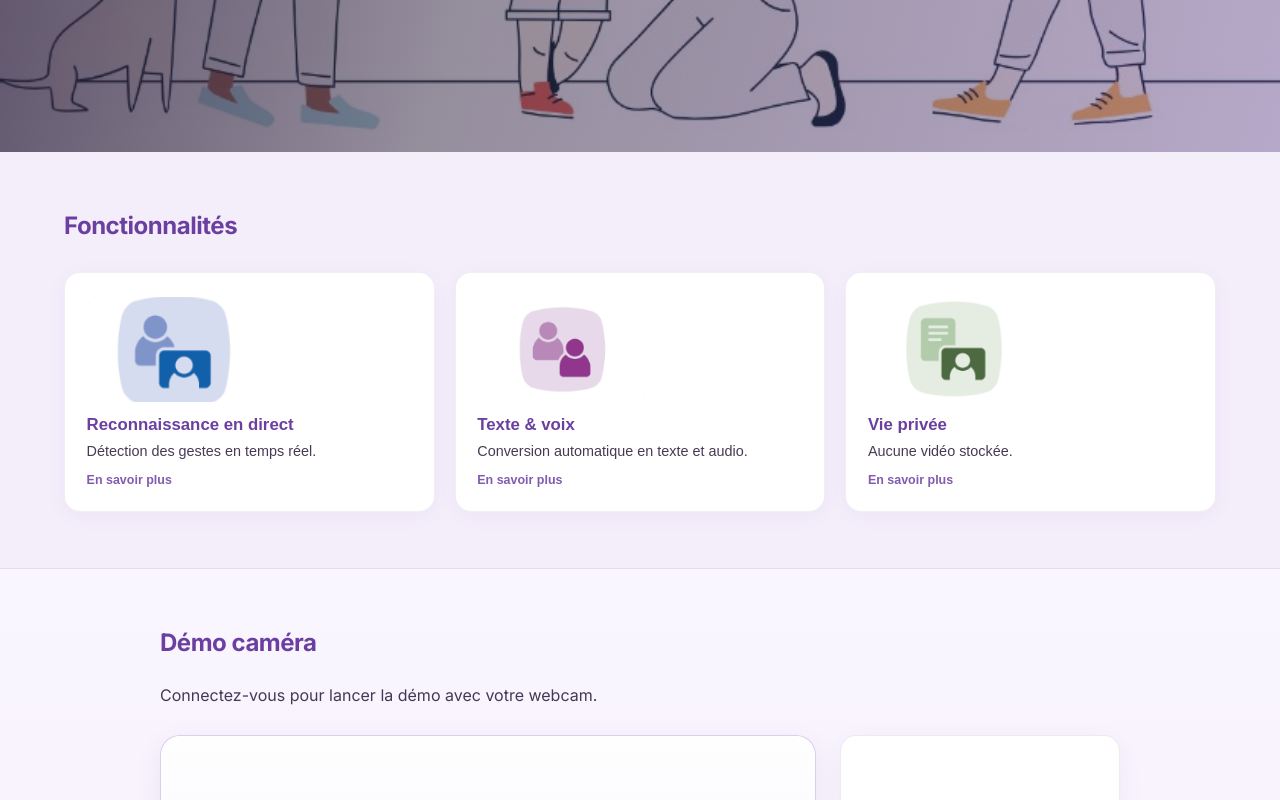
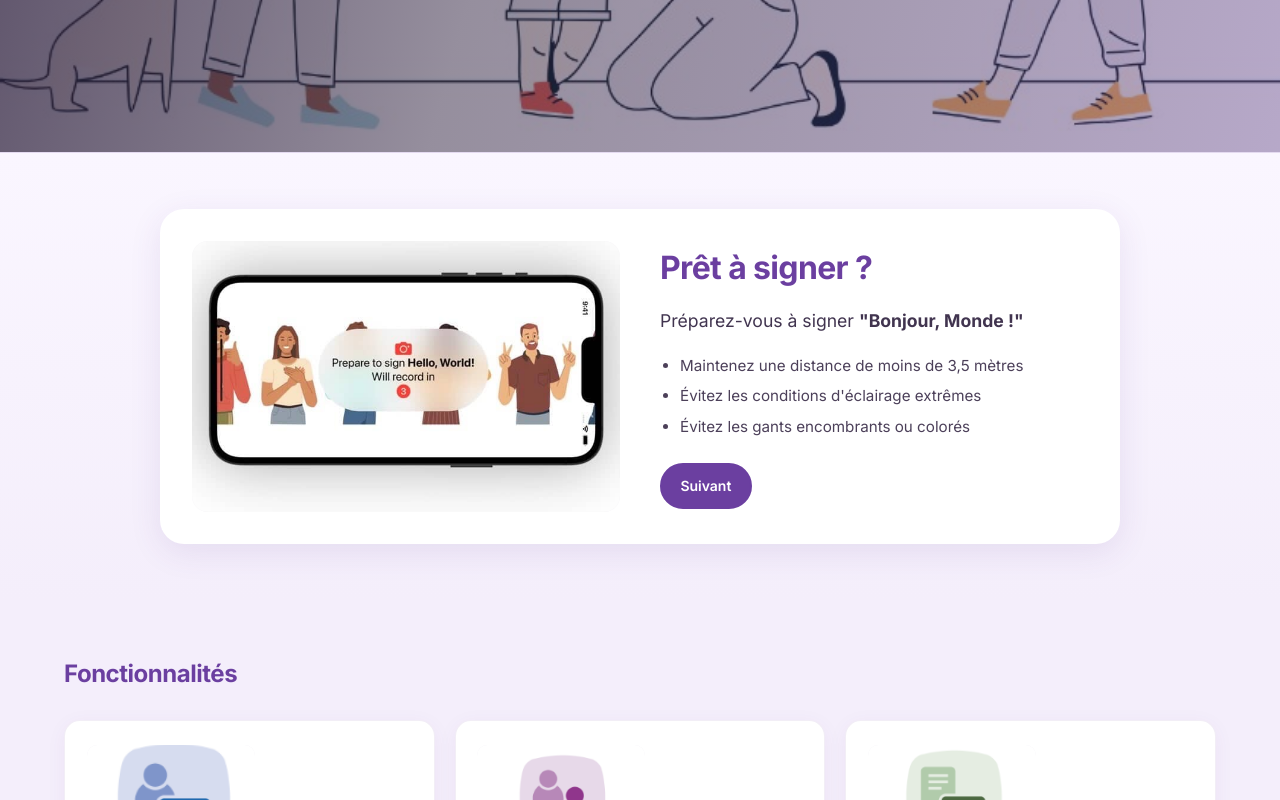
Before and after one commit to ikramhh/signvue-project, a plain HTML site: page frontend/index.html in a window 1280 px wide. Shown: the part 631-1431 px from the top of the page. Drawn offline with Linux system fonts and the light colour scheme.

Commit message:
mon premier push

```diff
--- a/frontend/index.html
+++ b/frontend/index.html
@@ -90,7 +90,7 @@
 </section>
 
 <!-- SESSION INTRO -->
-<section class="intro-session is-hidden" id="intro-session">
+<section class="intro-session" id="intro-session">
     <div class="intro-session-inner">
         <div class="intro-session-content">
             <div class="intro-session-image">
```
